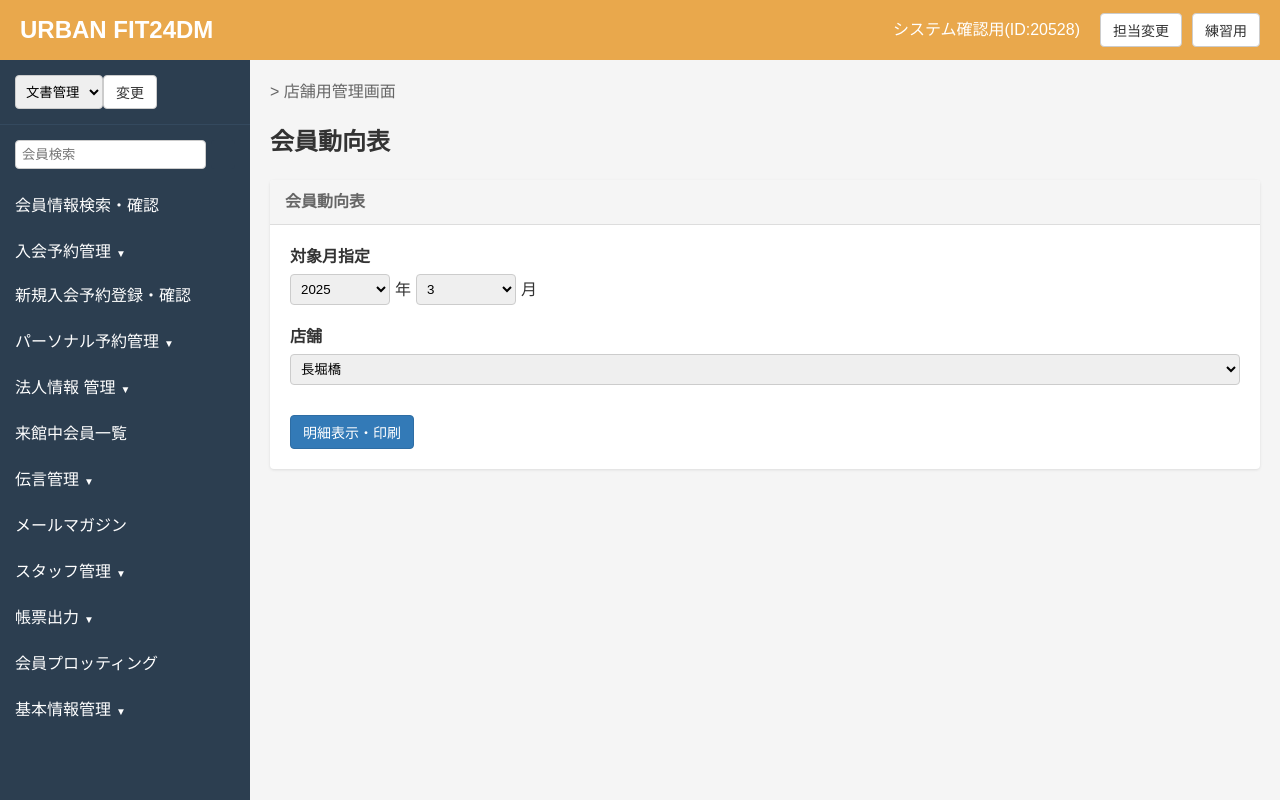
After one commit to emilyyu13/devin_test_3, a Rails app: page /member_trends/index in a window 1280 px wide. The commit adds this page. Run offline with Rails 7, Linux system fonts and the light colour scheme; some libraries are stand-ins or nearby versions.

Commit message:
Add member trends page matching the provided screenshot
Co-Authored-By: baorui@kanamic.net.cn <baorui@kanamic.net.cn>

```diff
--- a/app/assets/stylesheets/application.css
+++ b/app/assets/stylesheets/application.css
@@ -13,3 +13,201 @@
  *= require_tree .
  *= require_self
  */
+
+/* Reset and base styles */
+* {
+  margin: 0;
+  padding: 0;
+  box-sizing: border-box;
+}
+
+body {
+  font-family: Arial, sans-serif;
+  line-height: 1.5;
+  color: #333;
+  background-color: #f5f5f5;
+}
+
+/* Header styles */
+.main-header {
+  display: flex;
+  justify-content: space-between;
+  align-items: center;
+  background-color: #e9a84c;
+  color: white;
+  padding: 10px 20px;
+  height: 60px;
+}
+
+.logo {
+  font-size: 24px;
+  font-weight: bold;
+}
+
+.header-controls {
+  display: flex;
+  align-items: center;
+  gap: 10px;
+}
+
+.system-id {
+  margin-right: 10px;
+}
+
+.btn {
+  padding: 6px 12px;
+  border-radius: 4px;
+  border: 1px solid #ccc;
+  cursor: pointer;
+  font-size: 14px;
+}
+
+.btn-light {
+  background-color: white;
+  color: #333;
+}
+
+.btn-primary {
+  background-color: #337ab7;
+  color: white;
+  border-color: #2e6da4;
+}
+
+/* Main container */
+.main-container {
+  display: flex;
+  min-height: calc(100vh - 60px);
+}
+
+/* Sidebar styles */
+.sidebar {
+  width: 250px;
+  background-color: #2c3e50;
+  color: white;
+  padding: 15px 0;
+}
+
+.sidebar-header {
+  display: flex;
+  padding: 0 15px 15px;
+  border-bottom: 1px solid #34495e;
+}
+
+.form-select {
+  padding: 6px;
+  border-radius: 4px;
+  border: 1px solid #ccc;
+}
+
+.search-box {
+  display: flex;
+  padding: 15px;
+  gap: 5px;
+}
+
+.form-control {
+  padding: 6px;
+  border-radius: 4px;
+  border: 1px solid #ccc;
+  width: 100%;
+}
+
+.btn-search {
+  background-color: #2c3e50;
+  border: none;
+  color: white;
+}
+
+.sidebar-nav ul {
+  list-style: none;
+}
+
+.sidebar-nav li {
+  margin-bottom: 2px;
+}
+
+.sidebar-nav a {
+  display: block;
+  padding: 10px 15px;
+  color: white;
+  text-decoration: none;
+}
+
+.sidebar-nav a:hover {
+  background-color: #34495e;
+}
+
+.dropdown-toggle::after {
+  content: "▼";
+  font-size: 10px;
+  margin-left: 5px;
+}
+
+/* Content styles */
+.content {
+  flex: 1;
+  padding: 20px;
+}
+
+.breadcrumb {
+  margin-bottom: 20px;
+  color: #666;
+}
+
+.page-title {
+  font-size: 24px;
+  margin-bottom: 20px;
+}
+
+.content-box {
+  background-color: white;
+  border-radius: 4px;
+  box-shadow: 0 1px 3px rgba(0, 0, 0, 0.1);
+  margin-bottom: 20px;
+}
+
+.content-box-header {
+  padding: 10px 15px;
+  background-color: #f5f5f5;
+  border-bottom: 1px solid #ddd;
+  border-top-left-radius: 4px;
+  border-top-right-radius: 4px;
+}
+
+.content-box-header h2 {
+  font-size: 16px;
+  margin: 0;
+  color: #666;
+}
+
+.content-box-body {
+  padding: 20px;
+}
+
+.form-group {
+  margin-bottom: 20px;
+}
+
+.form-group label {
+  display: block;
+  margin-bottom: 5px;
+  font-weight: bold;
+}
+
+.date-selector {
+  display: flex;
+  align-items: center;
+  gap: 5px;
+}
+
+.year-select, .month-select {
+  width: 100px;
+}
+
+.store-select {
+  width: 100%;
+}
+
+.form-actions {
+  margin-top: 30px;
+}
--- /dev/null
+++ b/app/controllers/member_trends_controller.rb
@@ -0,0 +1,4 @@
+class MemberTrendsController < ApplicationController
+  def index
+  end
+end
--- /dev/null
+++ b/app/javascript/controllers/member_trends_controller.js
@@ -0,0 +1,7 @@
+import { Controller } from "@hotwired/stimulus"
+
+export default class extends Controller {
+  connect() {
+    console.log("Member Trends controller connected")
+  }
+}
--- a/app/views/layouts/application.html.erb
+++ b/app/views/layouts/application.html.erb
@@ -1,7 +1,7 @@
 <!DOCTYPE html>
 <html>
   <head>
-    <title>DevinTest3</title>
+    <title>URBAN FIT24DM</title>
     <meta name="viewport" content="width=device-width,initial-scale=1">
     <%= csrf_meta_tags %>
     <%= csp_meta_tag %>
@@ -11,6 +11,66 @@
   </head>
 
   <body>
-    <%= yield %>
+    <header class="main-header">
+      <div class="logo">URBAN FIT24DM</div>
+      <div class="header-controls">
+        <div class="system-id">システム確認用(ID:20528)</div>
+        <button class="btn btn-light">担当変更</button>
+        <button class="btn btn-light">練習用</button>
+      </div>
+    </header>
+
+    <div class="main-container">
+      <aside class="sidebar">
+        <div class="sidebar-header">
+          <select class="form-select">
+            <option>文書管理</option>
+          </select>
+          <button class="btn btn-light">変更</button>
+        </div>
+
+        <div class="search-box">
+          <input type="text" class="form-control" placeholder="会員検索">
+          <button class="btn btn-search"><i class="search-icon"></i></button>
+        </div>
+
+        <nav class="sidebar-nav">
+          <ul>
+            <li><a href="#"><i class="icon-search"></i> 会員情報検索・確認</a></li>
+            <li class="dropdown">
+              <a href="#" class="dropdown-toggle"><i class="icon-calendar"></i> 入会予約管理</a>
+              <ul class="dropdown-menu">
+                <li><a href="#">新規入会予約登録・確認</a></li>
+              </ul>
+            </li>
+            <li class="dropdown">
+              <a href="#" class="dropdown-toggle"><i class="icon-user"></i> パーソナル予約管理</a>
+            </li>
+            <li class="dropdown">
+              <a href="#" class="dropdown-toggle"><i class="icon-building"></i> 法人情報 管理</a>
+            </li>
+            <li><a href="#"><i class="icon-users"></i> 来館中会員一覧</a></li>
+            <li class="dropdown">
+              <a href="#" class="dropdown-toggle"><i class="icon-message"></i> 伝言管理</a>
+            </li>
+            <li><a href="#"><i class="icon-mail"></i> メールマガジン</a></li>
+            <li class="dropdown">
+              <a href="#" class="dropdown-toggle"><i class="icon-staff"></i> スタッフ管理</a>
+            </li>
+            <li class="dropdown">
+              <a href="#" class="dropdown-toggle"><i class="icon-report"></i> 帳票出力</a>
+            </li>
+            <li><a href="#"><i class="icon-plot"></i> 会員プロッティング</a></li>
+            <li class="dropdown">
+              <a href="#" class="dropdown-toggle"><i class="icon-settings"></i> 基本情報管理</a>
+            </li>
+          </ul>
+        </nav>
+      </aside>
+
+      <main class="content">
+        <%= yield %>
+      </main>
+    </div>
   </body>
 </html>
--- /dev/null
+++ b/app/views/member_trends/index.html.erb
@@ -0,0 +1,38 @@
+<div class="breadcrumb">
+  > 店舗用管理画面
+</div>
+
+<h1 class="page-title">会員動向表</h1>
+
+<div class="content-box">
+  <div class="content-box-header">
+    <h2>会員動向表</h2>
+  </div>
+
+  <div class="content-box-body">
+    <div class="form-group">
+      <label>対象月指定</label>
+      <div class="date-selector">
+        <select class="form-select year-select">
+          <option>2025</option>
+        </select>
+        <span>年</span>
+        <select class="form-select month-select">
+          <option>3</option>
+        </select>
+        <span>月</span>
+      </div>
+    </div>
+
+    <div class="form-group">
+      <label>店舗</label>
+      <select class="form-select store-select">
+        <option>長堀橋</option>
+      </select>
+    </div>
+
+    <div class="form-actions">
+      <button class="btn btn-primary">明細表示・印刷</button>
+    </div>
+  </div>
+</div>
--- a/config/routes.rb
+++ b/config/routes.rb
@@ -1,4 +1,6 @@
 Rails.application.routes.draw do
+  get 'member_trends/index'
+
   # Define your application routes per the DSL in https://guides.rubyonrails.org/routing.html
 
   # Reveal health status on /up that returns 200 if the app boots with no exceptions, otherwise 500.
@@ -6,5 +8,5 @@ Rails.application.routes.draw do
   get "up" => "rails/health#show", as: :rails_health_check
 
   # Defines the root path route ("/")
-  # root "posts#index"
+  root "member_trends#index"
 end
```
